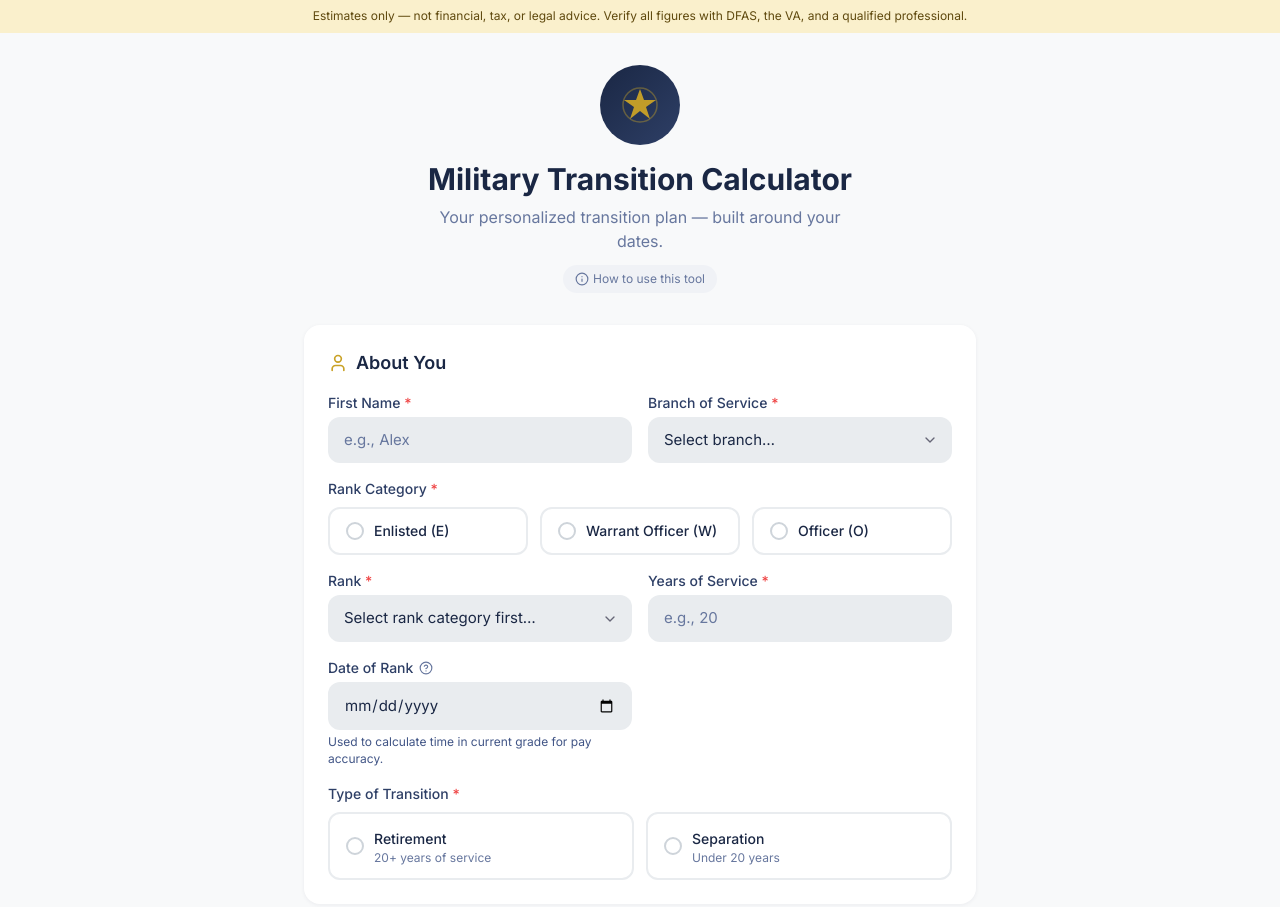
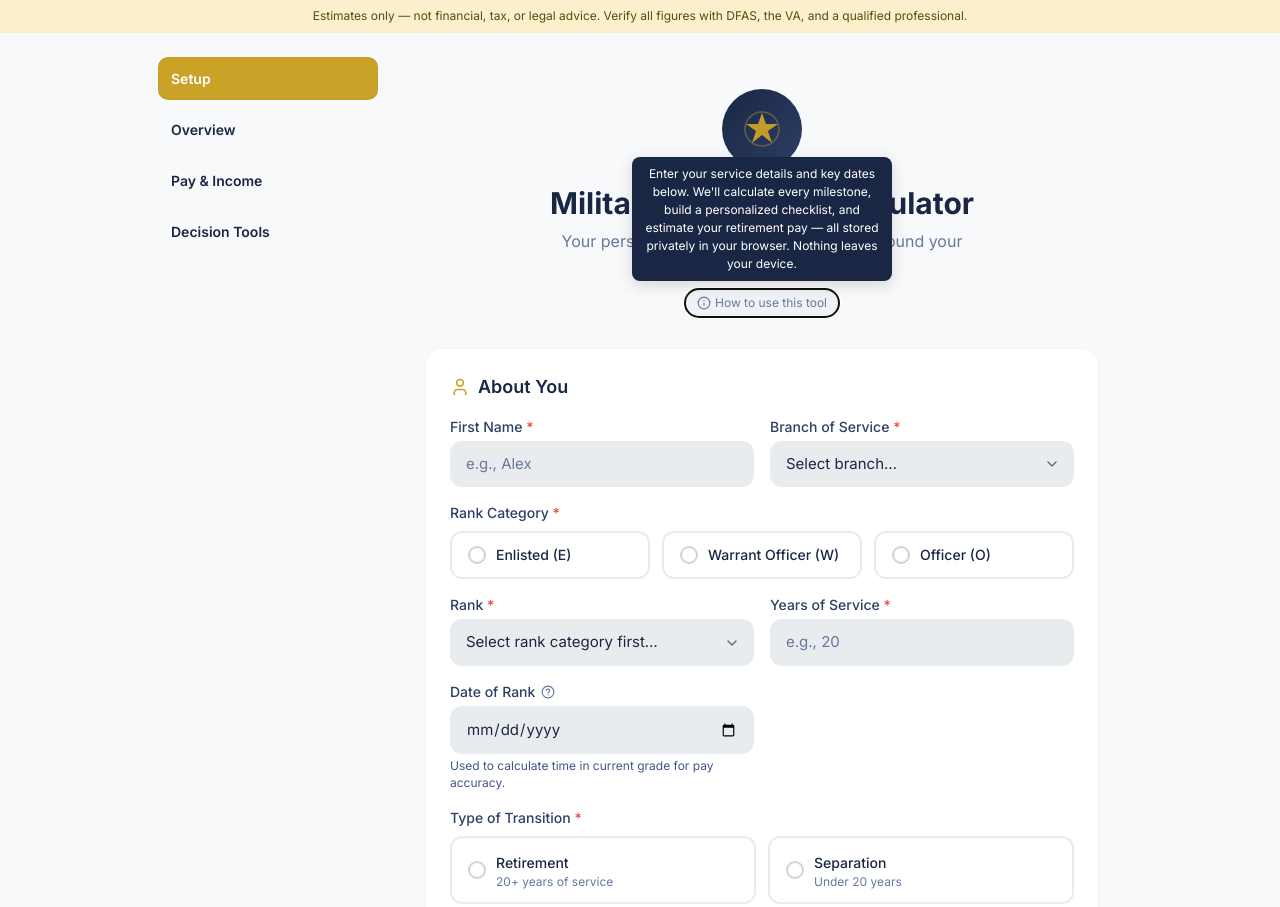
Before and after one commit to trevorjbarthel/retirement, a website: page public/index.html in a window 1280 px wide. Shown: the top 907 px of the page. Drawn offline with nearby package versions, Linux system fonts and the light colour scheme.

Commit message:
Implement tab-switcher functionality in index.html
Adding separate pages for the tabs.

```diff
--- a/public/index.html
+++ b/public/index.html
@@ -3374,5 +3374,130 @@
 
 init();
 </script>
+<!-- START: Tab-switcher (single-page) -->
+<script>
+(function(){
+  // Nav items: change or reorder as needed.
+  const navItems = [
+    { id: 'setup-screen', label: 'Setup' },
+    { id: 'results-screen', label: 'Overview' },
+    { id: 'payEstimatorSection', label: 'Pay & Income' },
+    { id: 'decisionToolsSection', label: 'Decision Tools' }
+  ];
+
+  // Inject CSS for layout + sections
+  const css = `
+  /* Tab-switcher styles */
+  .app-layout { display:flex; gap:24px; max-width:1200px; margin:0 auto; padding:24px; align-items:flex-start; }
+  .sidebar { width:220px; flex:0 0 220px; position:sticky; top:20px; align-self:flex-start; display:flex; flex-direction:column; gap:8px; }
+  .sidebar button { text-align:left; padding:10px 12px; border-radius:10px; background:transparent; border:1px solid transparent; color:var(--navy, #1a2744); font-weight:600; cursor:pointer; font-size:14px; }
+  .sidebar button:hover { background: rgba(26,39,68,0.03); }
+  .sidebar button.active { background: var(--gold, #c9a227); color: white; border-color: rgba(0,0,0,0.04); }
+  .app-content { flex:1; min-width:0; }
+  .app-section { display:none; }
+  .app-section.active { display:block; }
+  /* Small screen: horizontal nav */
+  @media (max-width: 768px) {
+    .app-layout { padding:12px; gap:12px; flex-direction:column; }
+    .sidebar { display:flex; flex-direction:row; width:100%; position:static; gap:8px; overflow:auto; margin-bottom:6px; -webkit-overflow-scrolling:touch; }
+    .sidebar button { white-space:nowrap; flex:0 0 auto; border-radius:10px; }
+  }
+  `;
+  const style = document.createElement('style');
+  style.setAttribute('data-purpose','tab-switcher-styles');
+  style.textContent = css;
+  document.head.appendChild(style);
+
+  // Mark existing containers as app-section
+  navItems.forEach(item => {
+    const el = document.getElementById(item.id);
+    if (el) el.classList.add('app-section');
+  });
+
+  // Build sidebar nav
+  const sidebar = document.createElement('nav');
+  sidebar.className = 'sidebar no-print';
+  sidebar.setAttribute('aria-label','Application sections');
+
+  navItems.forEach(item => {
+    const btn = document.createElement('button');
+    btn.type = 'button';
+    btn.textContent = item.label;
+    btn.dataset.target = item.id;
+    btn.setAttribute('aria-controls', item.id);
+    btn.addEventListener('click', () => { showSection(item.id); });
+    sidebar.appendChild(btn);
+  });
+
+  // Wrap appMain contents into layout if not already wrapped (id collision safe)
+  const appMain = document.getElementById('appMain');
+  if (!appMain) return; // nothing to do
+
+  // Avoid double-inject if snippet already run
+  if (appMain.querySelector('.app-layout')) {
+    // Already set up; ensure sections exist and expose showSection
+    window.showSection = showSection;
+    return;
+  }
+
+  const layout = document.createElement('div');
+  layout.className = 'app-layout';
+
+  const content = document.createElement('div');
+  content.className = 'app-content';
+
+  // Move all children of appMain into content (preserve existing DOM)
+  while (appMain.firstChild) {
+    content.appendChild(appMain.firstChild);
+  }
+
+  layout.appendChild(sidebar);
+  layout.appendChild(content);
+  appMain.appendChild(layout);
+
+  // showSection implementation (exposed globally)
+  window.showSection = function(id){
+    // Toggle active on nav buttons
+    const buttons = sidebar.querySelectorAll('button');
+    buttons.forEach(b => b.classList.toggle('active', b.dataset.target === id));
+    // Toggle sections
+    const sections = document.querySelectorAll('.app-section');
+    sections.forEach(s => s.classList.toggle('active', s.id === id));
+    // Set focus for accessibility if found
+    const target = document.getElementById(id);
+    if (target) {
+      // Move focus into the revealed section's first focusable element or heading
+      const focusable = target.querySelector('button, [href], input, select, textarea, [tabindex]:not([tabindex="-1"])');
+      (focusable || target).focus({preventScroll:false});
+      // small scroll into view (desktop)
+      if (typeof target.scrollIntoView === 'function') {
+        try { target.scrollIntoView({behavior:'smooth', block:'start'}); } catch(e) {}
+      }
+    }
+    // Update location.hash (optional): comment/uncomment as desired
+    // history.replaceState(null, '', '#'+id);
+  };
+
+  // Default to first nav item
+  const initial = navItems.length ? navItems[0].id : null;
+  if (initial) showSection(initial);
+
+  // Wire a few existing buttons to useful tabs
+  const wireMappings = [
+    { selector: '#editBtn', target: 'setup-screen' },
+    { selector: '#jumpToPayBtn', target: 'payEstimatorSection' },
+    { selector: '#payEstimatorHeader', target: 'payEstimatorSection' },
+    { selector: '#decisionToolsHeader', target: 'decisionToolsSection' }
+  ];
+  wireMappings.forEach(m => {
+    const btn = document.querySelector(m.selector);
+    if (btn) btn.addEventListener('click', e => { e.preventDefault(); showSection(m.target); });
+  });
+
+  // Expose navItems for runtime inspection if needed
+  window.appNavItems = navItems;
+})();
+</script>
+<!-- END: Tab-switcher (single-page) -->
 </body>
 </html>
```
